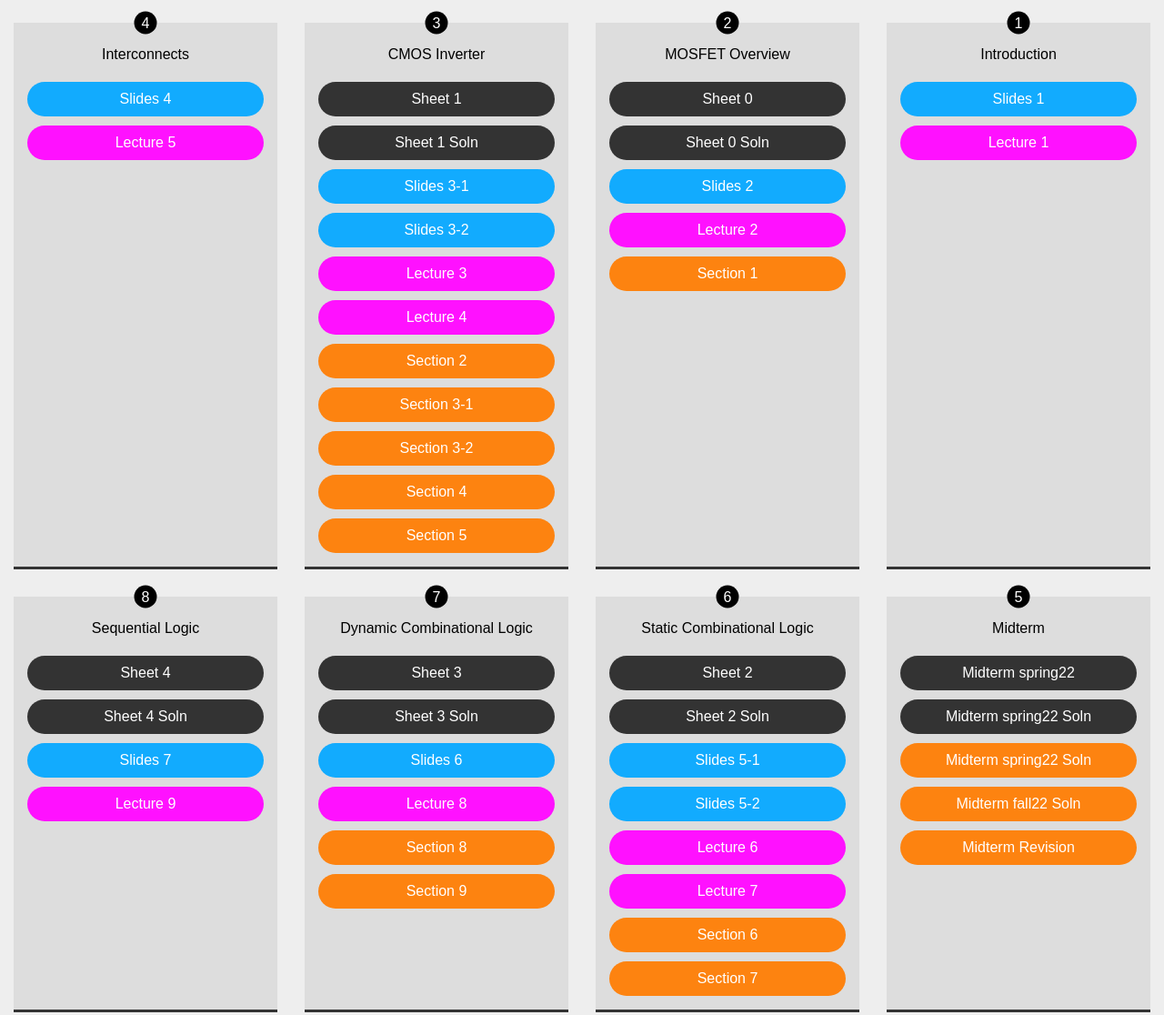
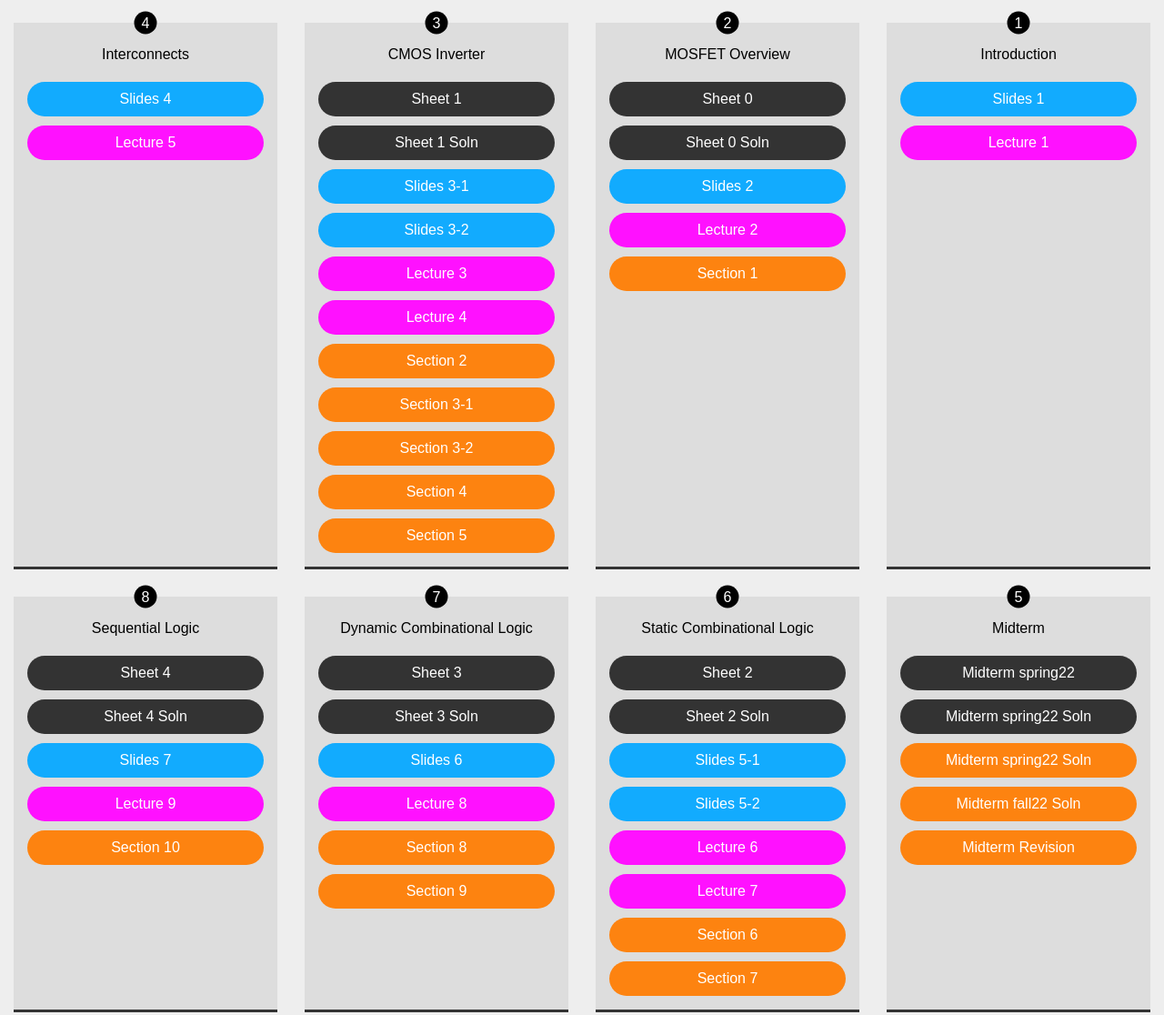
Before and after one commit to Eng-DO4/Digital_Circuits-ECE212s-ECE342, a plain HTML site: page index.html in a window 1280 px wide. Shown: the whole page at 91% size. Drawn offline with Linux system fonts and the light colour scheme.

Commit message:
Update index.html

```diff
--- a/index.html
+++ b/index.html
@@ -176,9 +176,9 @@
             <a
             href="https://youtu.be/M1c-pq0D-Kc"
             class="lectures" target="_blank">Lecture 9</a>
-            <!-- <a
-            href=""
-            class="sections" target="_blank">Section 10</a> -->
+            <a
+            href="https://drive.google.com/file/d/1-OgELr7r3m7ieKvmQLMObFX8-5DzT-r_/view?usp=drivesdk"
+            class="sections" target="_blank">Section 10</a>
         </div>
     </div>
     <!-- <div class="card">
```
